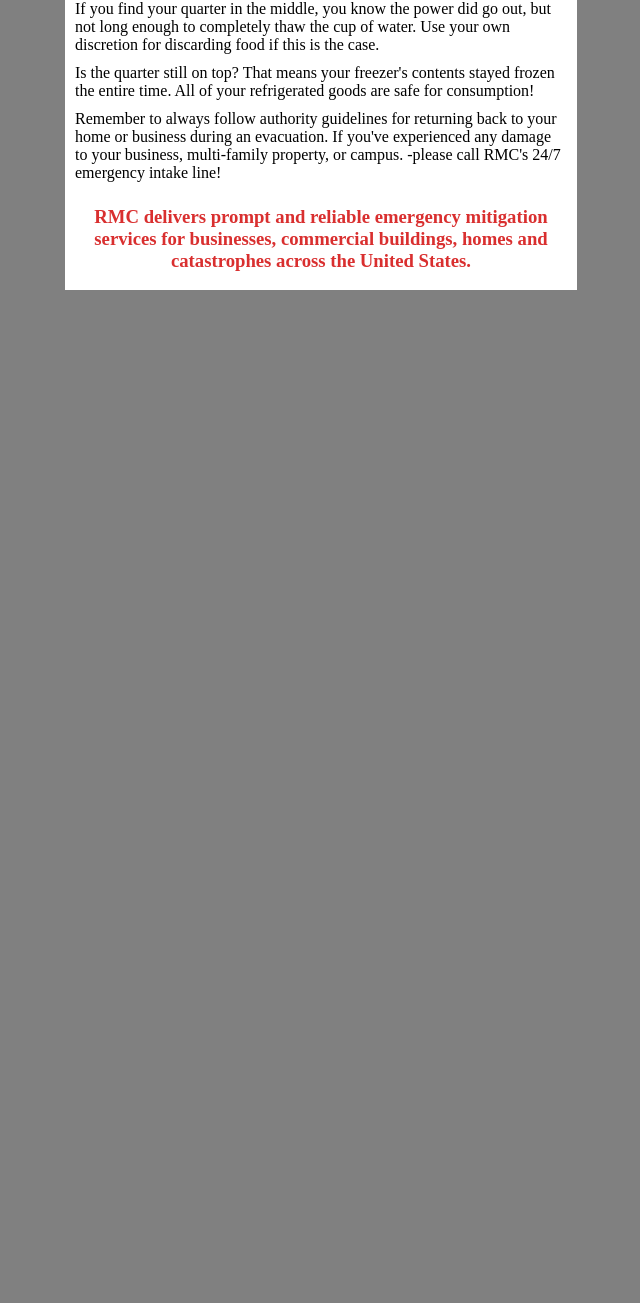
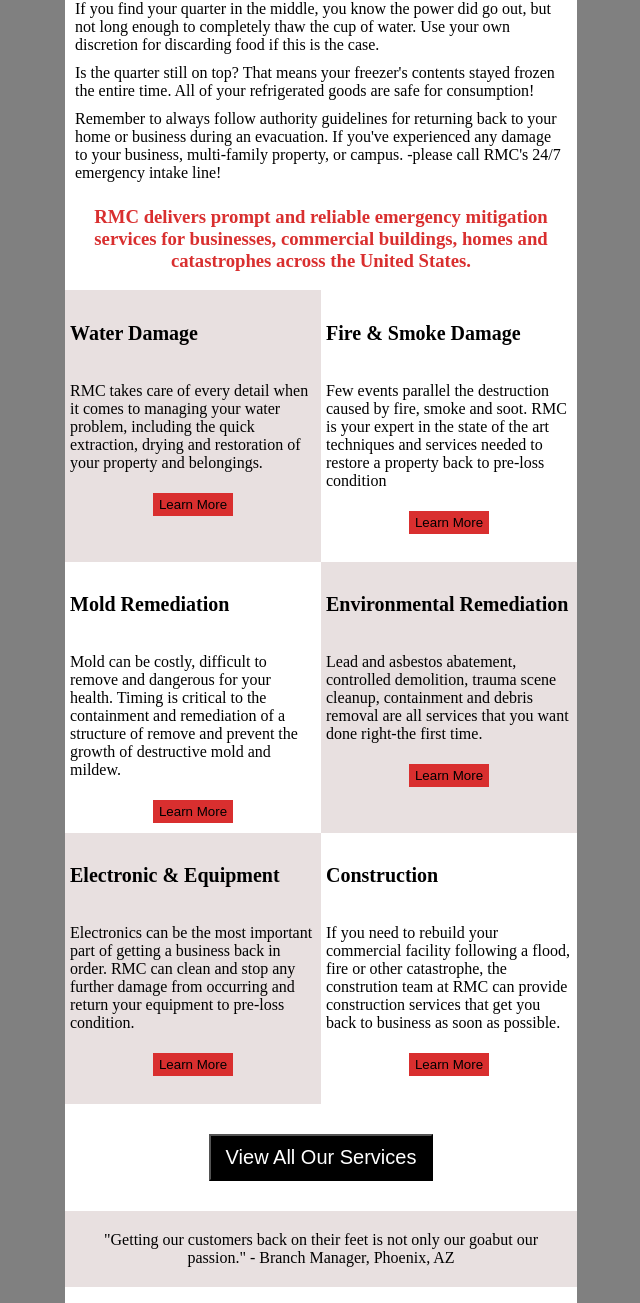
Before and after one commit to GuillermoGrisi/codingChallenge1, a plain HTML site: page index.html in a window 1280 px wide. Shown: the part 1018-2321 px from the top of the page, without its empty margins (319-959 px from the left). Before the commit the page ends 1308 px from the top, so only its background shows below. Drawn offline with Linux system fonts and the light colour scheme.

Commit message:
seccion articulos  y branch manager y boton

```diff
--- a/index.html
+++ b/index.html
@@ -89,6 +89,71 @@
           businesses, commercial buildings, homes and catastrophes across the
           United States.
         </h3>
+        <section class="articlesSection">
+          <article class="waterDamage">
+            <h4>Water Damage</h4>
+            <p>
+              RMC takes care of every detail when it comes to managing your
+              water problem, including the quick extraction, drying and
+              restoration of your property and belongings.
+            </p>
+            <button class="learnMoreButton">Learn More</button>
+          </article>
+          <article class="fireSmokeDamage">
+            <h4>Fire & Smoke Damage</h4>
+            <p>
+              Few events parallel the destruction caused by fire, smoke and
+              soot. RMC is your expert in the state of the art techniques and
+              services needed to restore a property back to pre-loss condition
+            </p>
+            <button class="learnMoreButton">Learn More</button>
+          </article>
+          <article class="moldremediation">
+            <h4>Mold Remediation</h4>
+            <p>
+              Mold can be costly, difficult to remove and dangerous for your
+              health. Timing is critical to the containment and remediation of a
+              structure of remove and prevent the growth of destructive mold and
+              mildew.
+            </p>
+            <button class="learnMoreButton">Learn More</button>
+          </article>
+          <article class="environmentalRemediation">
+            <h4>Environmental Remediation</h4>
+            <p>
+              Lead and asbestos abatement, controlled demolition, trauma scene
+              cleanup, containment and debris removal are all services that you
+              want done right-the first time.
+            </p>
+            <button class="learnMoreButton">Learn More</button>
+          </article>
+          <article class="electronicsEquipment">
+            <h4>Electronic & Equipment</h4>
+            <p>
+              Electronics can be the most important part of getting a business
+              back in order. RMC can clean and stop any further damage from
+              occurring and return your equipment to pre-loss condition.
+            </p>
+            <button class="learnMoreButton">Learn More</button>
+          </article>
+          <article class="constrution">
+            <h4>Construction</h4>
+            <p>
+              If you need to rebuild your commercial facility following a flood,
+              fire or other catastrophe, the constrution team at RMC can provide
+              construction services that get you back to business as soon as
+              possible.
+            </p>
+            <button class="learnMoreButton">Learn More</button>
+          </article>
+        </section>
+        <button class="allServicesButton">View All Our Services</button>
+        <section class="branchManagerSection">
+          <p>
+            "Getting our customers back on their feet is not only our goabut our
+            passion." - Branch Manager, Phoenix, AZ
+          </p>
+        </section>
       </main>
     </div>
   </body>
--- a/styles.css
+++ b/styles.css
@@ -64,7 +64,7 @@
     font-size:x-small;
 }
 .evacuationHackSection{
-    background-color: lightblue;
+    background-color: rgb(232, 224, 224);
     height: 30%;
     margin-top: 100px;
 }
@@ -93,3 +93,66 @@
     color: rgb(217, 47, 47);
     text-align: center;
 }
+.articlesSection{
+    display: grid;
+    grid-template-columns: 1fr 1fr;
+    grid-template-rows: 1fr 1fr 1fr;
+}
+.articlesSection p{
+    padding: 5px;
+}
+.articlesSection h4{
+    padding: 5px;
+    font-size:20px;
+}
+.waterDamage{
+    grid-column: 1;
+    grid-row: 1;
+    background-color: rgb(232, 224, 224);
+}
+.fireSmokeDamage{
+    grid-column: 2;
+    grid-row: 1;
+
+}
+.moldRemediation{
+    grid-column: 1;
+    grid-row: 2;
+}
+.environmentalRemediation{
+    grid-column: 2;
+    grid-row: 2;
+    background-color: rgb(232, 224, 224);
+}
+.electronicsEquipment{
+    grid-column: 1;
+    grid-row: 3;
+    background-color: rgb(232, 224, 224);
+}
+.construction{
+    grid-column: 2;
+    grid-row: 3;
+}
+.learnMoreButton{
+    background-color: rgb(217, 47, 47);
+    display: block;
+    margin: 10px auto;
+    border: none;
+    padding: 4px 6px;
+}
+.allServicesButton{
+    background-color: black;
+    color: white;
+    display: block;
+    margin: 30px auto;
+    font-size: 20px;
+    padding: 10px 15px;
+}
+.branchManagerSection{
+    background-color: rgb(232, 224, 224);
+}
+.branchManagerSection p{
+    text-align: center;
+    padding: 20px;
+    font-size: 16px;
+}
```
